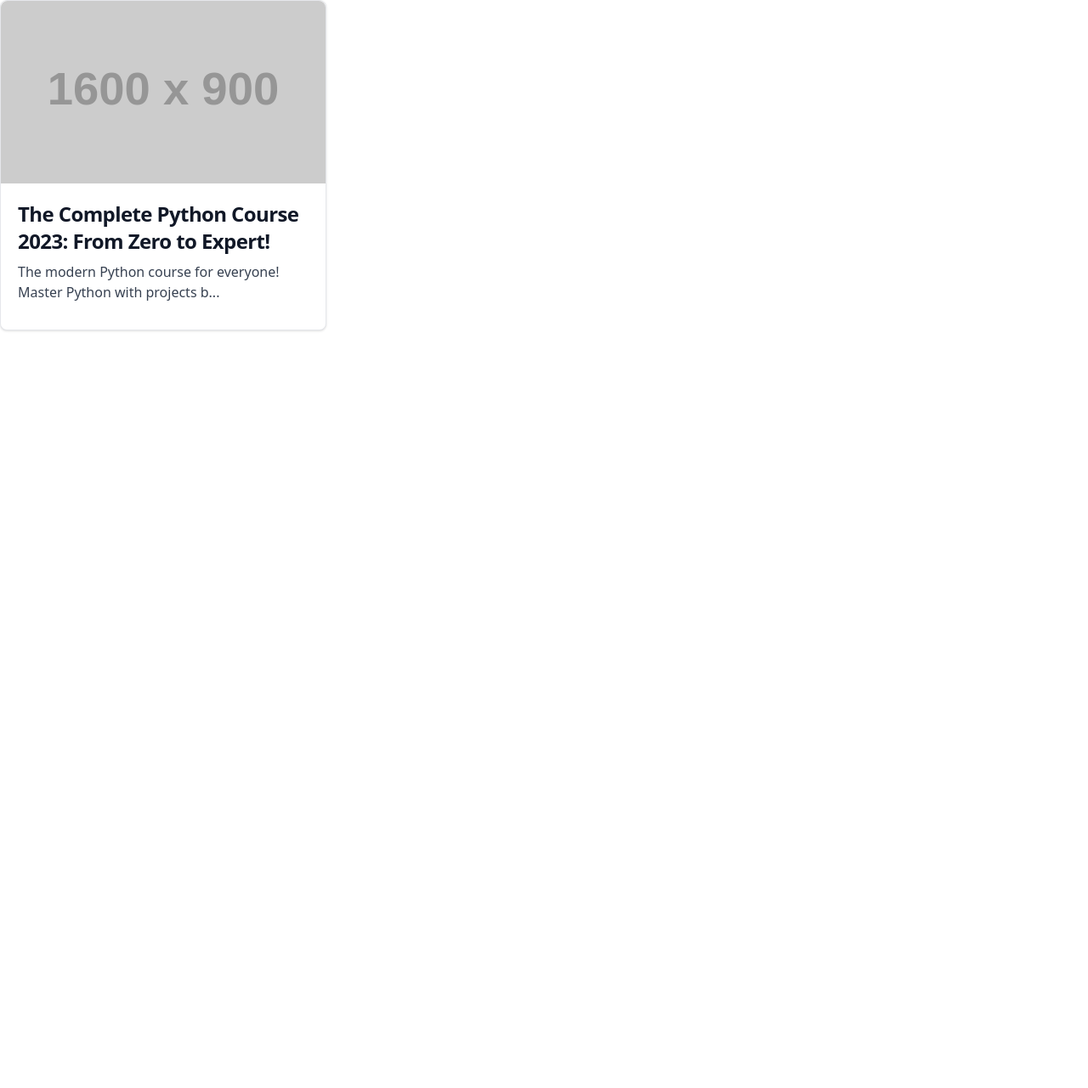
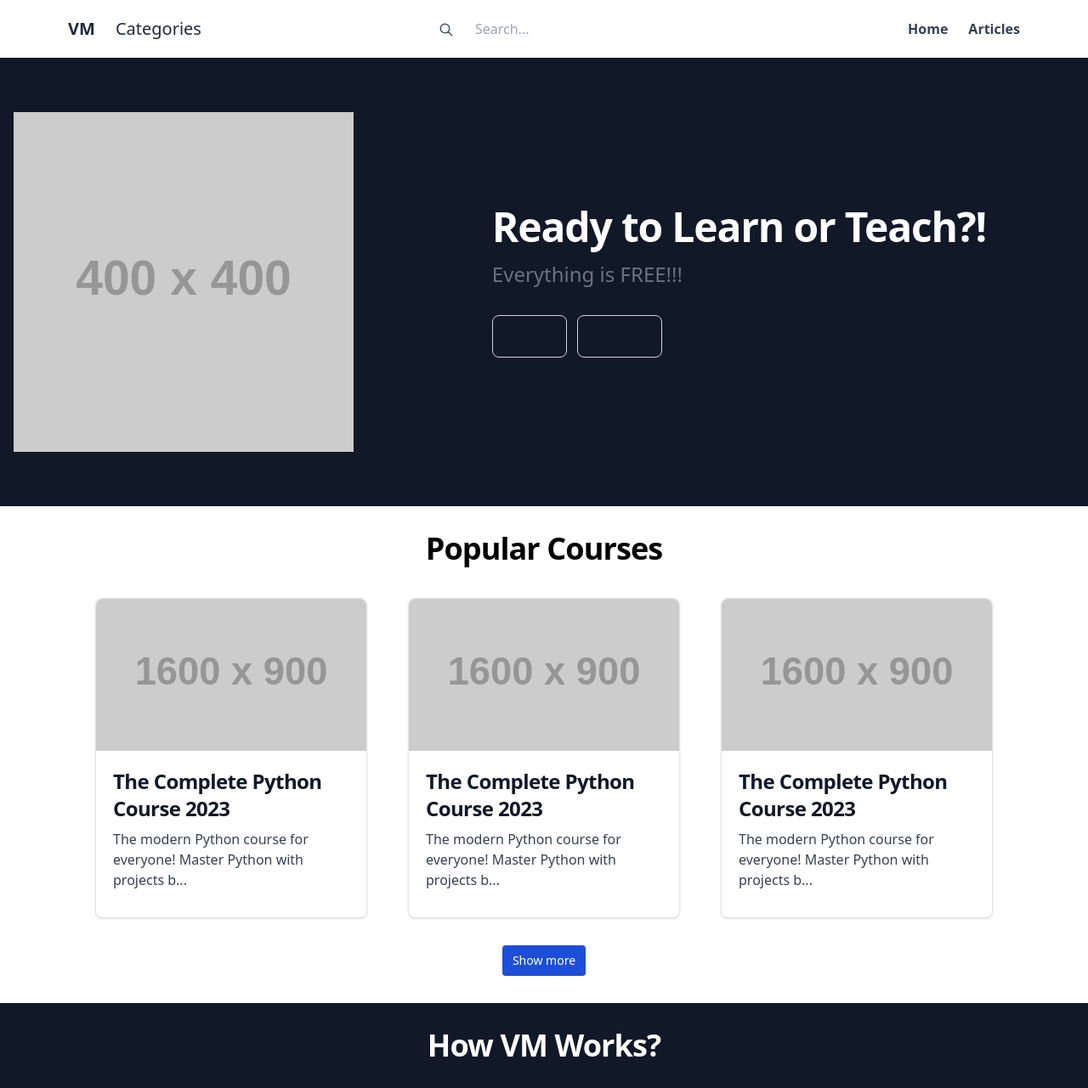
Before and after one commit to SoyVitou2019/Online-Learning-Platform, a React (Vite) app: page / in a window 1280 px wide. Shown: the whole page at 85% size. Before the commit the page ends 800 px from the top, so only its background shows below. Built offline with nearby package versions, Linux system fonts and the light colour scheme.

Commit message:
Add product list for popular course

```diff
--- a/src/App.jsx
+++ b/src/App.jsx
@@ -1,9 +1,10 @@
 //import { NavBar } from "./components/HomePage/NavBar";
 //import { HeroSection } from "./components/HomePage/HeroSection";
-import { CardPortrait } from "./components/HomePage/CardPortrait";
+//import { CardPortrait } from "./components/HomePage/CardPortrait";
+import { LandingPage } from "./components/Pages/LandingPage";
 
 function App() {
-  return <CardPortrait className="mx-auto" />;
+  return <LandingPage />;
 }
 
 export default App;
--- /dev/null
+++ b/src/components/HomePage/HowVMWorks.jsx
@@ -0,0 +1,9 @@
+export const HowVMWorks = () => {
+  return (
+    <div className="bg-gray-900 text-white">
+      <h1 className="text-center py-8 text-4xl font-bold tracking-tight leading-none dark:text-dark">
+        How VM Works?
+      </h1>
+    </div>
+  );
+};
--- /dev/null
+++ b/src/components/HomePage/PopularCoursesSection.jsx
@@ -0,0 +1,24 @@
+import { CardPortrait } from "./CardPortrait";
+
+export const PopularCoursesSection = () => {
+  return (
+    <div>
+      <h1 className="text-center my-8 text-4xl font-bold tracking-tight leading-none dark:text-dark">
+        Popular Courses
+      </h1>
+      <div className="mt-10 flex flex-wrap justify-center space-x-12">
+        <CardPortrait showDetail={false} />
+        <CardPortrait showDetail={false} />
+        <CardPortrait showDetail={false} />
+      </div>
+      <div className="my-8 flex justify-center items-center">
+        <a
+          href="#"
+          className="px-3 py-2 text-sm font-medium text-center text-white bg-blue-700 rounded hover:bg-blue-800 focus:ring-4 focus:outline-none focus:ring-blue-300 dark:bg-blue-600 dark:hover:bg-blue-700 dark:focus:ring-blue-800"
+        >
+          Show more
+        </a>
+      </div>
+    </div>
+  );
+};
--- a/src/components/Homepage/CardPortrait.jsx
+++ b/src/components/Homepage/CardPortrait.jsx
@@ -1,7 +1,7 @@
 // eslint-disable-next-line react/prop-types
 export const CardPortrait = ({ showDetail }) => {
   return (
-    <div className="max-w-sm bg-white border border-gray-200 rounded-lg shadow dark:bg-gray-800 dark:border-gray-700">
+    <div className="w-80   bg-white border border-gray-200 rounded-lg shadow dark:bg-gray-800 dark:border-gray-700">
       <a href="#">
         <img
           className="rounded-t-lg aspect-video"
@@ -12,7 +12,7 @@ export const CardPortrait = ({ showDetail }) => {
       <div className="p-5">
         <a href="#">
           <h5 className="mb-2 text-2xl font-bold tracking-tight text-gray-900 dark:text-white">
-            The Complete Python Course 2023: From Zero to Expert!
+            The Complete Python Course 2023
           </h5>
         </a>
         <p className="mb-3 font-normal text-gray-700 dark:text-gray-400">
--- a/src/components/Homepage/HeroSection.jsx
+++ b/src/components/Homepage/HeroSection.jsx
@@ -1,12 +1,12 @@
 export const HeroSection = () => {
   return (
-    <section className="bg-white dark:bg-gray-900">
+    <section className="bg-gray-900">
       <div className="grid max-w-screen-xl px-4 py-8 mx-auto lg:gap-8 xl:gap-0 lg:py-16 lg:grid-cols-12">
         <div className="hidden lg:mt-0 lg:col-span-4 lg:flex">
           <img src="https://fakeimg.pl/400x400" alt="mockup" />
         </div>
         <div className="ms-auto place-self-center lg:col-span-7">
-          <h1 className="max-w-2xl mb-4 text-4xl font-extrabold tracking-tight leading-none md:text-5xl xl:text-5xl dark:text-white">
+          <h1 className="max-w-2xl mb-4 text-4xl font-extrabold tracking-tight leading-none md:text-5xl xl:text-5xl text-white">
             Ready to Learn or Teach?!
           </h1>
           <p className="max-w-2xl mb-6 font-light text-gray-500 lg:mb-8 md:text-lg lg:text-2xl dark:text-gray-400">
--- /dev/null
+++ b/src/components/Pages/LandingPage.jsx
@@ -0,0 +1,15 @@
+import { NavBar } from "../HomePage/NavBar";
+import { HeroSection } from "../HomePage/HeroSection";
+import { PopularCoursesSection } from "../HomePage/PopularCoursesSection";
+import { HowVMWorks } from "../HomePage/HowVMWorks";
+
+export const LandingPage = () => {
+  return (
+    <>
+      <NavBar />
+      <HeroSection />
+      <PopularCoursesSection />
+      <HowVMWorks />
+    </>
+  );
+};
```
